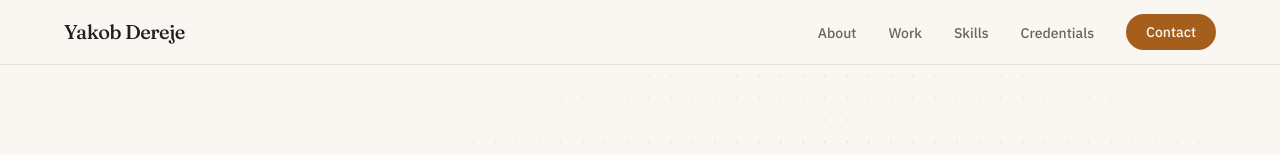
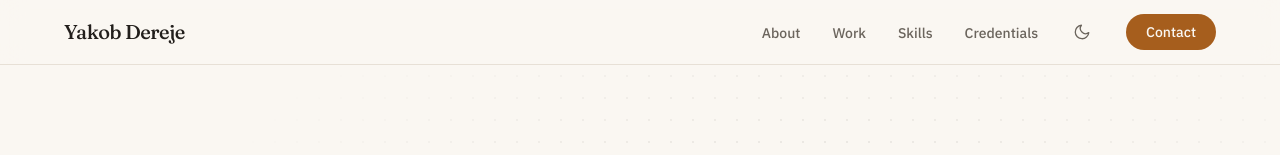
Before and after one commit to yakobd/yakob_dereje_portoflio, a Next.js app: page / in a window 1280 px wide. Shown: the top 155 px of the page. Built offline with nearby package versions, Linux system fonts and the light colour scheme.

Commit message:
Add dark mode theme system with toggle

```diff
--- a/app/globals.css
+++ b/app/globals.css
@@ -3,6 +3,36 @@
 @tailwind utilities;
 
 @layer base {
+  /* Theme tokens as RGB triplets; tailwind.config.ts wraps them in rgb(). */
+  :root {
+    --color-background: 250 247 242; /* #FAF7F2 ivory */
+    --color-foreground: 34 31 28; /* #221F1C near-black */
+    --color-surface: 255 255 255; /* #FFFFFF alternating sections */
+    --color-border: 231 224 214; /* #E7E0D6 */
+    --color-border-strong: 201 191 176; /* #C9BFB0 button outlines */
+    --color-muted: 107 101 93; /* #6B655D secondary text */
+    --color-subtle: 117 111 101; /* #756F65 tertiary text */
+    --color-chip: 240 235 226; /* #F0EBE2 tag / pill background */
+    --color-accent: 181 101 29; /* #B5651D terracotta: large text, fills, borders */
+    --color-accent-strong: 166 94 29; /* #A65E1D small accent text, filled buttons */
+    color-scheme: light;
+  }
+
+  /* Same relationships on a warm near-black; all text pairs pass WCAG AA. */
+  .dark {
+    --color-background: 26 24 21; /* #1A1815 */
+    --color-foreground: 242 237 230; /* #F2EDE6 */
+    --color-surface: 36 33 29; /* #24211D */
+    --color-border: 56 51 45; /* #38332D */
+    --color-border-strong: 90 83 74; /* #5A534A */
+    --color-muted: 181 172 159; /* #B5AC9F */
+    --color-subtle: 160 151 138; /* #A0978A */
+    --color-chip: 50 45 39; /* #322D27 */
+    --color-accent: 208 122 60; /* #D07A3C */
+    --color-accent-strong: 227 154 99; /* #E39A63: light text on dark, dark text on it */
+    color-scheme: dark;
+  }
+
   h1,
   h2,
   h3,
@@ -23,7 +53,7 @@
   /* Faint dot grid behind the hero, fading out toward the edges. */
   .hero-pattern {
     background-image: radial-gradient(
-      rgb(34 31 28 / 0.12) 1px,
+      rgb(var(--color-foreground) / 0.12) 1px,
       transparent 1.5px
     );
     background-size: 22px 22px;
--- a/app/layout.tsx
+++ b/app/layout.tsx
@@ -3,6 +3,7 @@ import { Fraunces, IBM_Plex_Sans } from "next/font/google";
 import Footer from "@/components/Footer";
 import Nav from "@/components/Nav";
 import { MotionProvider } from "@/components/Reveal";
+import { themeInitScript } from "@/lib/theme";
 import { siteDescription, siteName, siteTitle, siteUrl } from "@/lib/site";
 import "./globals.css";
 
@@ -53,8 +54,13 @@ export default function RootLayout({
     <html
       lang="en"
       className={`${fraunces.variable} ${plexSans.variable} scroll-pt-16 scroll-smooth`}
+      // The theme script adds .dark before hydration.
+      suppressHydrationWarning
     >
       <body className="flex min-h-screen flex-col bg-background font-sans text-foreground antialiased">
+        {/* First in <body>, so it runs before anything paints (no theme flash).
+            Not in <head>: Next 14 drops a layout <head> on notFound() renders. */}
+        <script dangerouslySetInnerHTML={{ __html: themeInitScript }} />
         <a
           href="#main-content"
           className="sr-only z-[60] rounded-full bg-foreground text-sm font-medium text-background focus:not-sr-only focus:fixed focus:px-5 focus:py-3 focus:left-4 focus:top-3 focus:outline focus:outline-2 focus:outline-offset-2 focus:outline-accent"
--- a/components/CertificateGallery.tsx
+++ b/components/CertificateGallery.tsx
@@ -101,7 +101,7 @@ export default function CertificateGallery({
           // Clicks on the backdrop land on the dialog element itself.
           if (event.target === event.currentTarget) dialogRef.current?.close();
         }}
-        className="w-[min(92vw,1100px)] max-w-none rounded-2xl bg-transparent p-0 backdrop:bg-foreground/75 backdrop:backdrop-blur-sm"
+        className="w-[min(92vw,1100px)] max-w-none rounded-2xl bg-transparent p-0 backdrop:bg-black/75 backdrop:backdrop-blur-sm"
       >
         <div className="relative rounded-2xl bg-surface p-4 md:p-6">
           <div className="flex items-start justify-between gap-4">
--- a/components/ContactForm.tsx
+++ b/components/ContactForm.tsx
@@ -136,7 +136,7 @@ export default function ContactForm() {
                   [field.name]: undefined,
                 }));
             },
-            className: `${inputClasses} ${error ? "border-red-700" : "border-subtle"}`,
+            className: `${inputClasses} ${error ? "border-red-700 dark:border-red-400" : "border-subtle"}`,
           };
 
           return (
@@ -162,7 +162,7 @@ export default function ContactForm() {
                 />
               )}
               {error && (
-                <p id={`${id}-error`} className="mt-2 text-sm text-red-700">
+                <p id={`${id}-error`} className="mt-2 text-sm text-red-700 dark:text-red-400">
                   {error}
                 </p>
               )}
@@ -186,7 +186,7 @@ export default function ContactForm() {
       {status === "error" && formError && (
         <p
           role="alert"
-          className="mt-5 rounded-xl bg-red-50 px-4 py-3 text-sm text-red-800"
+          className="mt-5 rounded-xl bg-red-50 px-4 py-3 text-sm text-red-800 dark:bg-red-950/40 dark:text-red-300"
         >
           {formError} Your message is still here — try again, or email me
           directly below.
--- a/components/Nav.tsx
+++ b/components/Nav.tsx
@@ -1,5 +1,6 @@
 import Link from "next/link";
 import MobileMenu from "./MobileMenu";
+import ThemeToggle from "./ThemeToggle";
 
 // Prefixed with "/" so the anchors also work from case study pages.
 const links = [
@@ -33,6 +34,7 @@ export default function Nav() {
               </li>
             ))}
           </ul>
+          <ThemeToggle className="-mx-2 hidden md:flex" />
           <Link
             href="/#contact"
             className="rounded-full bg-accent-strong px-5 py-2 text-sm font-medium text-background transition hover:brightness-95"
--- a/components/ProfilePhoto.tsx
+++ b/components/ProfilePhoto.tsx
@@ -33,7 +33,7 @@ export default function ProfilePhoto({
         {failed ? (
           <div
             aria-hidden="true"
-            className="flex h-full w-full items-center justify-center font-heading text-7xl font-medium tracking-tight text-surface lg:text-8xl"
+            className="flex h-full w-full items-center justify-center font-heading text-7xl font-medium tracking-tight text-white lg:text-8xl"
           >
             {initials}
           </div>
@@ -57,7 +57,7 @@ export default function ProfilePhoto({
     return (
       <div
         aria-hidden="true"
-        className={`flex h-[120px] w-[120px] items-center justify-center rounded-full bg-accent font-heading text-4xl font-medium text-surface ${className}`.trim()}
+        className={`flex h-[120px] w-[120px] items-center justify-center rounded-full bg-accent font-heading text-4xl font-medium text-white ${className}`.trim()}
       >
         {initials}
       </div>
--- a/components/ProjectBanner.tsx
+++ b/components/ProjectBanner.tsx
@@ -174,7 +174,7 @@ export default function ProjectBanner({
         <ellipse cx="50%" cy="50%" rx="30%" ry="48%" fill={`url(#${glowId})`} />
       </svg>
       <span
-        className={`relative font-heading font-medium tracking-tight text-surface [text-shadow:0_1px_12px_rgb(0_0_0/0.15)] ${initialsClassName}`.trim()}
+        className={`relative font-heading font-medium tracking-tight text-white [text-shadow:0_1px_12px_rgb(0_0_0/0.15)] ${initialsClassName}`.trim()}
       >
         {initials}
       </span>
--- /dev/null
+++ b/components/ThemeToggle.tsx
@@ -0,0 +1,151 @@
+"use client";
+
+import { useEffect, useLayoutEffect, useState } from "react";
+import { themeStorageKey } from "@/lib/theme";
+
+const useIsomorphicLayoutEffect =
+  typeof window === "undefined" ? useEffect : useLayoutEffect;
+
+/** Stored choice if there is one, otherwise the system preference. */
+function prefersDark() {
+  let stored: string | null = null;
+  try {
+    stored = localStorage.getItem(themeStorageKey);
+  } catch {}
+  return stored
+    ? stored === "dark"
+    : window.matchMedia("(prefers-color-scheme: dark)").matches;
+}
+
+function setTheme(dark: boolean, persist: boolean) {
+  const root = document.documentElement;
+  root.classList.toggle("dark", dark);
+  root.style.colorScheme = dark ? "dark" : "light";
+  if (!persist) return;
+  try {
+    localStorage.setItem(themeStorageKey, dark ? "dark" : "light");
+  } catch {
+    // Storage unavailable (private mode etc.): the toggle still works for this visit.
+  }
+}
+
+function SunIcon() {
+  return (
+    <svg
+      width="18"
+      height="18"
+      viewBox="0 0 24 24"
+      fill="none"
+      stroke="currentColor"
+      strokeWidth="1.75"
+      strokeLinecap="round"
+      aria-hidden="true"
+    >
+      <circle cx="12" cy="12" r="4" />
+      <path d="M12 2v2M12 20v2M4.93 4.93l1.41 1.41M17.66 17.66l1.41 1.41M2 12h2M20 12h2M4.93 19.07l1.41-1.41M17.66 6.34l1.41-1.41" />
+    </svg>
+  );
+}
+
+function MoonIcon() {
+  return (
+    <svg
+      width="18"
+      height="18"
+      viewBox="0 0 24 24"
+      fill="none"
+      stroke="currentColor"
+      strokeWidth="1.75"
+      strokeLinecap="round"
+      strokeLinejoin="round"
+      aria-hidden="true"
+    >
+      <path d="M21 12.79A9 9 0 1 1 11.21 3 7 7 0 0 0 21 12.79z" />
+    </svg>
+  );
+}
+
+type ThemeToggleProps = {
+  /** "icon": round icon button (desktop nav). "row": full-width row (mobile menu). */
+  variant?: "icon" | "row";
+  className?: string;
+};
+
+export default function ThemeToggle({
+  variant = "icon",
+  className = "",
+}: ThemeToggleProps) {
+  const [dark, setDark] = useState<boolean | null>(null);
+
+  // Runs before paint. Keeps the <html> class in line with the visitor's
+  // theme: the inline script normally handles first load, but pages Next
+  // renders entirely on the client (a 404 under /work/) skip that script and
+  // React then rewrites <html class>, so re-apply the theme whenever it drifts.
+  useIsomorphicLayoutEffect(() => {
+    const root = document.documentElement;
+    const sync = () => {
+      const want = prefersDark();
+      if (root.classList.contains("dark") !== want) setTheme(want, false);
+      setDark(want);
+    };
+    sync();
+
+    const observer = new MutationObserver(sync);
+    observer.observe(root, { attributes: true, attributeFilter: ["class"] });
+
+    // Follow system changes until the visitor picks a theme themselves.
+    const media = window.matchMedia("(prefers-color-scheme: dark)");
+    media.addEventListener("change", sync);
+
+    return () => {
+      observer.disconnect();
+      media.removeEventListener("change", sync);
+    };
+  }, []);
+
+  function toggle() {
+    setTheme(!document.documentElement.classList.contains("dark"), true);
+  }
+
+  // Icons switch via the .dark class, so the server HTML is right before hydration.
+  const icons = (
+    <span className="relative inline-flex h-[18px] w-[18px]">
+      <span className="dark:hidden">
+        <MoonIcon />
+      </span>
+      <span className="hidden dark:inline">
+        <SunIcon />
+      </span>
+    </span>
+  );
+
+  if (variant === "row") {
+    return (
+      <button
+        type="button"
+        onClick={toggle}
+        aria-pressed={dark ?? undefined}
+        className={`flex w-full items-center justify-between px-6 py-4 text-base font-medium text-foreground transition-colors hover:bg-chip focus-visible:bg-chip focus-visible:outline focus-visible:outline-2 focus-visible:-outline-offset-2 focus-visible:outline-accent ${className}`.trim()}
+      >
+        Dark mode
+        <span className="flex items-center gap-2 text-sm text-muted">
+          {dark === null ? "" : dark ? "On" : "Off"}
+          {icons}
+        </span>
+      </button>
+    );
+  }
+
+  return (
+    <button
+      type="button"
+      onClick={toggle}
+      aria-label="Dark mode"
+      aria-pressed={dark ?? undefined}
+      title="Toggle dark mode"
+      className={`flex h-10 w-10 items-center justify-center rounded-full text-muted transition-colors hover:bg-chip hover:text-foreground ${className}`.trim()}
+    >
+      {icons}
+    </button>
+  );
+}
--- /dev/null
+++ b/lib/theme.ts
@@ -0,0 +1,8 @@
+export const themeStorageKey = "theme";
+
+/**
+ * Inlined in <head> (app/layout.tsx) so it runs before first paint: applies
+ * the stored theme, or the system preference if none is stored, so the page
+ * never flashes the wrong theme before React hydrates.
+ */
+export const themeInitScript = `(function(){try{var s=localStorage.getItem("${themeStorageKey}");var d=s?s==="dark":window.matchMedia("(prefers-color-scheme: dark)").matches;var r=document.documentElement;r.classList.toggle("dark",d);r.style.colorScheme=d?"dark":"light"}catch(e){}})()`;
--- a/tailwind.config.ts
+++ b/tailwind.config.ts
@@ -1,7 +1,12 @@
 import type { Config } from "tailwindcss";
 import defaultTheme from "tailwindcss/defaultTheme";
 
+// Colors are RGB triplets in CSS variables (app/globals.css) so the same
+// utilities (bg-background, text-muted, …) switch with the .dark class.
+const token = (name: string) => `rgb(var(--color-${name}) / <alpha-value>)`;
+
 const config: Config = {
+  darkMode: "class",
   content: [
     "./app/**/*.{js,ts,jsx,tsx,mdx}",
     "./components/**/*.{js,ts,jsx,tsx,mdx}",
@@ -9,16 +14,18 @@ const config: Config = {
   theme: {
     extend: {
       colors: {
-        background: "#FAF7F2", // ivory
-        foreground: "#221F1C", // near-black
-        surface: "#FFFFFF", // alternating sections
-        border: "#E7E0D6",
-        "border-strong": "#C9BFB0", // button outlines
-        muted: "#6B655D", // secondary text
-        subtle: "#756F65", // tertiary text (darkened from #8A8377 for AA contrast)
-        chip: "#F0EBE2", // tag / pill background
-        accent: "#B5651D", // terracotta, primary brand accent (large text, fills, borders)
-        "accent-strong": "#A65E1D", // accent for small text and filled buttons (AA)
+        background: token("background"),
+        foreground: token("foreground"),
+        surface: token("surface"),
+        border: token("border"),
+        "border-strong": token("border-strong"),
+        muted: token("muted"),
+        subtle: token("subtle"),
+        chip: token("chip"),
+        accent: token("accent"),
+        "accent-strong": token("accent-strong"),
+        // Fixed near-black for text on always-light surfaces (e.g. white pills on color).
+        ink: "#221F1C",
       },
       fontFamily: {
         heading: ["var(--font-fraunces)", ...defaultTheme.fontFamily.serif],
```
Also changed, not shown: app/work/[slug]/page.tsx (+9 -5 lines), components/MobileMenu.tsx (+10 -3 lines).
